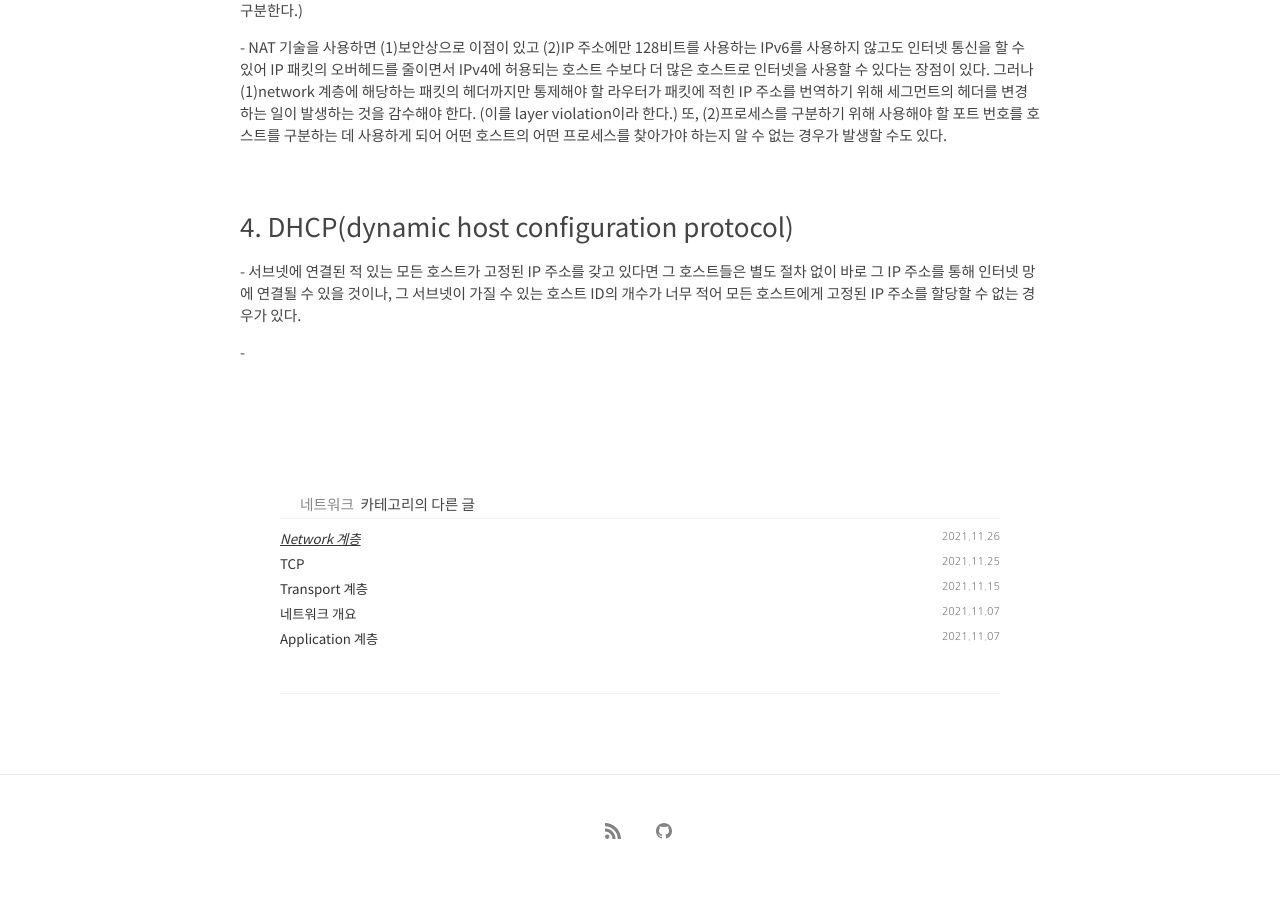
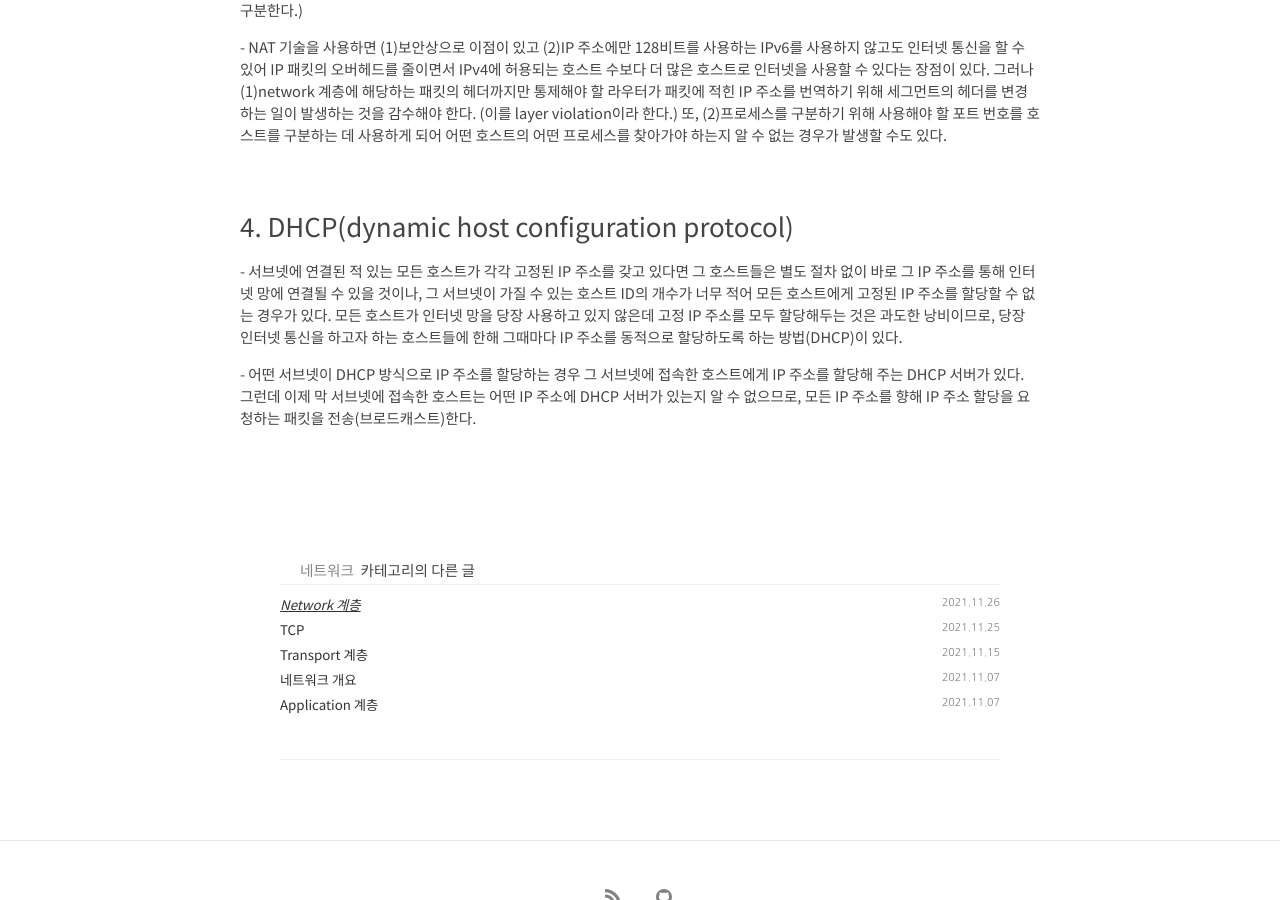
Before and after one commit to kangwooklee29/blog, a Jekyll site: the page built from 네트워크/_posts/2021-11-26-network 계층.md, in a window 1280 px wide and 900 px high, scrolled down 2272 px. Built offline with Jekyll 4.4.1, drawn with Linux system fonts in a browser that asks for light colours; nearby versions of some CDN libraries; our own code applies the rules of GitHub Pages for plain Markdown files; comment, search, counter and statistics services are not loaded.

Commit message:
Edited Note

```diff
--- a/네트워크/_posts/2021-11-26-network 계층.md
+++ b/네트워크/_posts/2021-11-26-network 계층.md
@@ -72,6 +72,6 @@ IPv4 IP 주소는 총 32비트로, 약 40억 개의 서로 다른 주소를 표
 
 ### 4. DHCP(dynamic host configuration protocol)
 
-\- 서브넷에 연결된 적 있는 모든 호스트가 고정된 IP 주소를 갖고 있다면 그 호스트들은 별도 절차 없이 바로 그 IP 주소를 통해 인터넷 망에 연결될 수 있을 것이나, 그 서브넷이 가질 수 있는 호스트 ID의 개수가 너무 적어 모든 호스트에게 고정된 IP 주소를 할당할 수 없는 경우가 있다.
+\- 서브넷에 연결된 적 있는 모든 호스트가 각각 고정된 IP 주소를 갖고 있다면 그 호스트들은 별도 절차 없이 바로 그 IP 주소를 통해 인터넷 망에 연결될 수 있을 것이나, 그 서브넷이 가질 수 있는 호스트 ID의 개수가 너무 적어 모든 호스트에게 고정된 IP 주소를 할당할 수 없는 경우가 있다. 모든 호스트가 인터넷 망을 당장 사용하고 있지 않은데 고정 IP 주소를 모두 할당해두는 것은 과도한 낭비이므로, 당장 인터넷 통신을 하고자 하는 호스트들에 한해 그때마다 IP 주소를 동적으로 할당하도록 하는 방법(DHCP)이 있다.
 
-\-
+\- 어떤 서브넷이 DHCP 방식으로 IP 주소를 할당하는 경우 그 서브넷에 접속한 호스트에게 IP 주소를 할당해 주는 DHCP 서버가 있다. 그런데 이제 막 서브넷에 접속한 호스트는 어떤 IP 주소에 DHCP 서버가 있는지 알 수 없으므로, 모든 IP 주소를 향해 IP 주소 할당을 요청하는 패킷을 전송(브로드캐스트)한다.
```
Also changed, not shown: other parts of 네트워크/_posts/2021-11-26-network 계층.md (+1 -1 lines).
